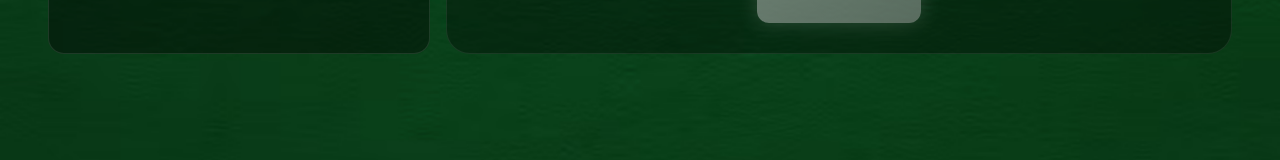
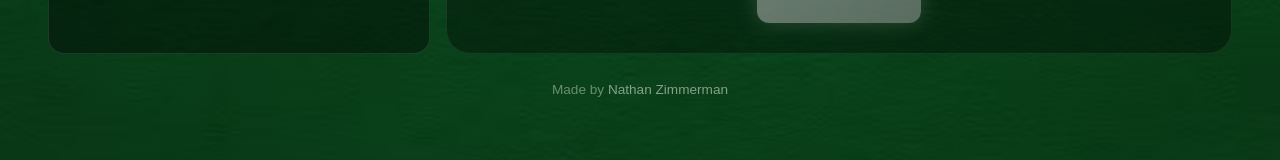
Before and after one commit to natezimm/blackjack, a React (Create React App) app in the folder client/: page / in a window 1280 px wide. Shown: the part 716-876 px from the top of the page. Built offline with nearby package versions, Linux system fonts and the light colour scheme; no server answers.

Commit message:
Add footer with attribution and style adjustments

```diff
--- a/client/src/components/BlackjackGame.js
+++ b/client/src/components/BlackjackGame.js
@@ -1045,6 +1045,13 @@
                     </div>
                 </div>
             </div>
+
+            <footer className="site-footer">
+                <span>Made by </span>
+                <a href="https://nathanzimmerman.com" target="_blank" rel="noopener noreferrer">
+                    Nathan Zimmerman
+                </a>
+            </footer>
         </div>
     );
 };
--- a/client/src/styles/BlackjackGame.css
+++ b/client/src/styles/BlackjackGame.css
@@ -18,6 +18,26 @@
     display: flex;
     flex-direction: column;
     gap: clamp(12px, 2vh, 24px);
+}
+
+.site-footer {
+    margin-top: auto;
+    padding: 12px;
+    font-size: 0.85rem;
+    font-weight: 500;
+    color: rgba(255, 255, 255, 0.4);
+    text-align: center;
+}
+
+.site-footer a {
+    color: rgba(255, 255, 255, 0.5);
+    text-decoration: none;
+    transition: color 0.2s ease;
+}
+
+.site-footer a:hover {
+    color: gold;
+    text-decoration: underline;
 }
 
 h1 {
```
Also changed, not shown: 1 other file (tests, documents, lock files or other folders).
